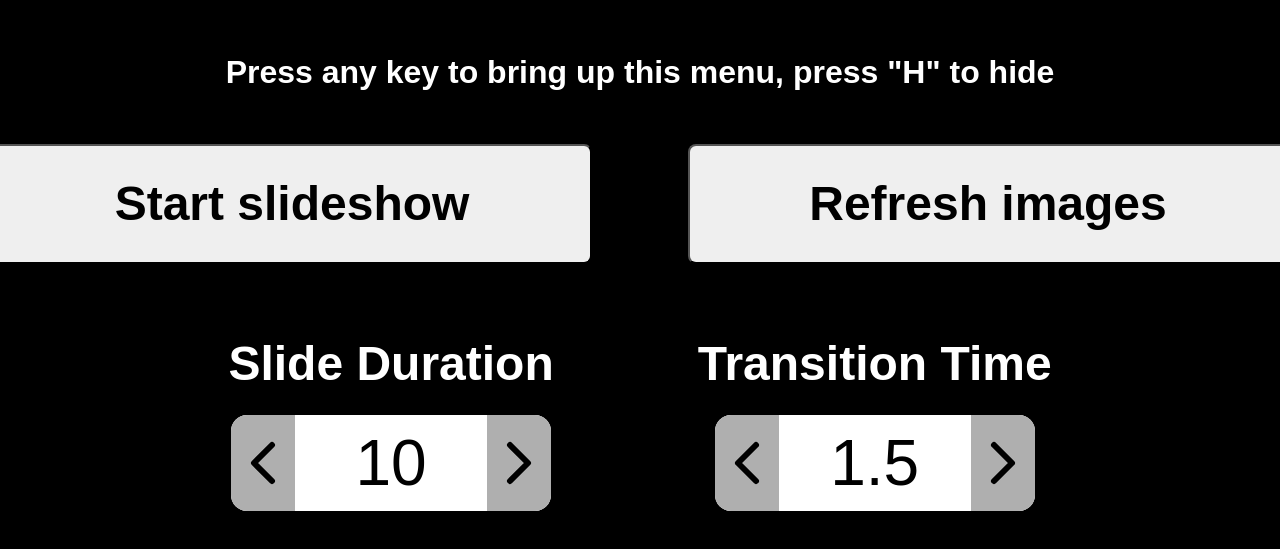
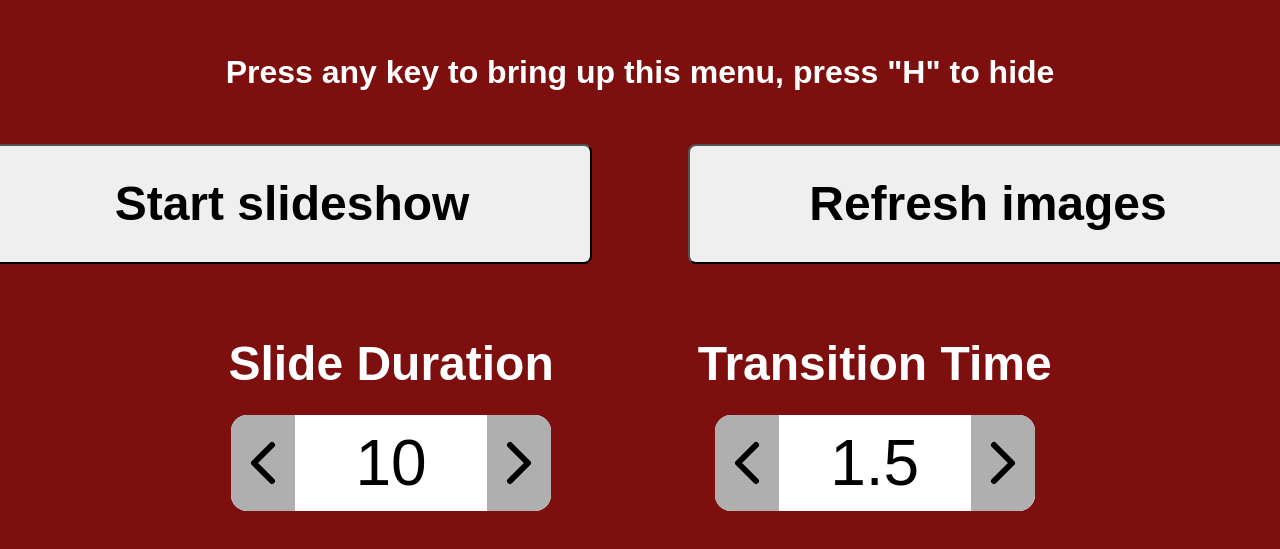
Before and after one commit to sawyer1776/physical-ad-slider, a plain HTML site: page index.html in a window 1280 px wide. Shown: the part 109-658 px from the top of the page. Drawn offline with nearby package versions, Linux system fonts and the light colour scheme.

Commit message:
testing connection

```diff
--- a/style.css
+++ b/style.css
@@ -10,7 +10,7 @@ html {
 	font-size: 62.5%;
 	font-family: sans-serif;
 	scroll-behavior: smooth;
-	background-color: rgb(0, 0, 0);
+	background-color: rgb(207, 25, 25);
 }
 
 :root {
```
